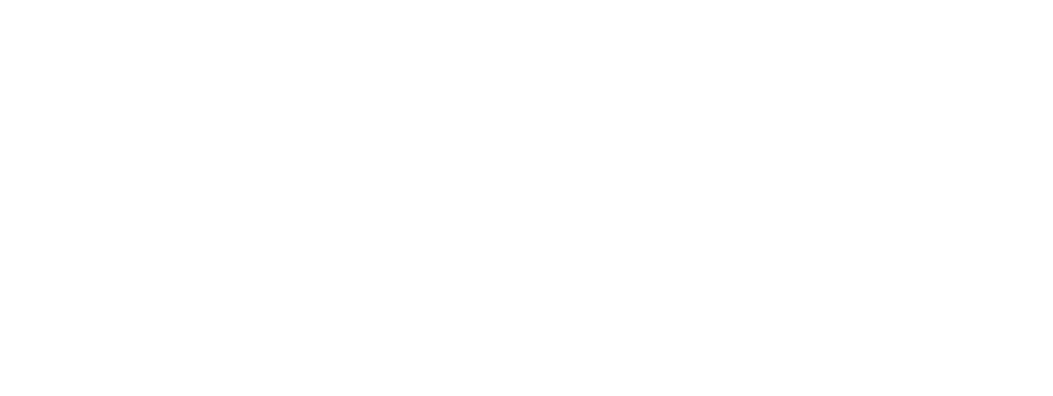
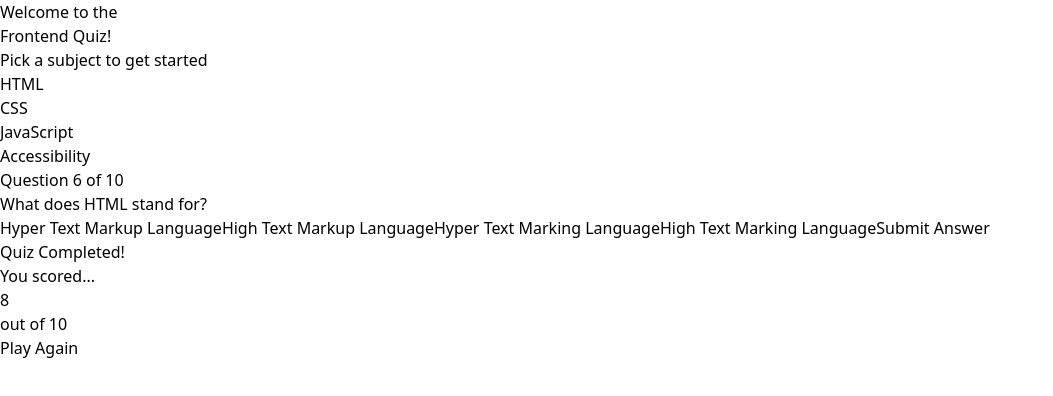
Before and after one commit to Ashmit-kansal/Frontend-mentor, a React (Vite) app in the folder frontend-quiz-app/: page / in a window 1280 px wide. Shown: the top 396 px of the page, without its empty margins (0-1053 px from the left). Built offline with nearby package versions, Linux system fonts and the light colour scheme.

Commit message:
Creating basic jsx structure for the project

```diff
--- a/frontend-quiz-app/src/App.jsx
+++ b/frontend-quiz-app/src/App.jsx
@@ -1,12 +1,19 @@
-
+import Header from "./components/Header";
+import Question from "./components/Question";
+import Result from "./components/Result";
+import Subject from "./components/Subject";
 
 function App() {
-
   return (
     <>
-
+      <div>
+        <Header />
+        <Subject />
+        <Question />
+        <Result />
+      </div>
     </>
-  )
+  );
 }
 
-export default App
+export default App;
--- /dev/null
+++ b/frontend-quiz-app/src/components/Header.jsx
@@ -0,0 +1,14 @@
+
+function Header() {
+  return (
+    // {/* header will remain fixed at the top of the page */}
+        <header>
+          {/* this div will show which subject is currently selected */}
+          <div></div>
+          {/* this div is for theme switcher button */}
+          <div></div>
+        </header>
+  )
+}
+
+export default Header
--- /dev/null
+++ b/frontend-quiz-app/src/components/Question.jsx
@@ -0,0 +1,25 @@
+function Question() {
+  return (
+    <div>
+      {/* this div is for showing the question */}
+      <div>
+        <div>
+          <h1>Question 6 of 10</h1>
+          <h2>What does HTML stand for?</h2>
+        </div>
+        {/* this div is for progress bar */}
+        <div></div>
+      </div>
+      {/* this div is for showing the options */}
+      <div>
+        <button>Hyper Text Markup Language</button>
+        <button>High Text Markup Language</button>
+        <button>Hyper Text Marking Language</button>
+        <button>High Text Marking Language</button>
+        <button>Submit Answer</button>
+      </div>
+    </div>
+  );
+}
+
+export default Question;
--- /dev/null
+++ b/frontend-quiz-app/src/components/Result.jsx
@@ -0,0 +1,24 @@
+
+function Result() {
+  return (
+    <div>
+        <div>
+            <h1>Quiz Completed!</h1>
+            <h1>You scored...</h1>
+        </div>
+        <div>
+            <div>
+                <div>
+                    <img />
+                    <p></p>
+                </div>
+                <h1>8</h1>
+                <p>out of 10</p>
+            </div>
+            <button>Play Again</button>
+        </div>
+    </div>
+  )
+}
+
+export default Result
--- /dev/null
+++ b/frontend-quiz-app/src/components/Subject.jsx
@@ -0,0 +1,34 @@
+
+function Subject() {
+  return (
+    <div>
+          {/* this div is for welcoming the participant */}
+          <div>
+            <h1>Welcome to the</h1>
+            <h1>Frontend Quiz!</h1>
+            <p>Pick a subject to get started</p>
+          </div>
+          {/* this div will show the list of subjects */}
+          <div>
+            <div>
+              <img />
+              <button>HTML</button>
+            </div>
+            <div>
+              <img />
+              <button>CSS</button>
+            </div>
+            <div>
+              <img />
+              <button>JavaScript</button>
+            </div>
+            <div>
+              <img />
+              <button>Accessibility</button>
+            </div>
+          </div>
+        </div>
+  )
+}
+
+export default Subject
```
